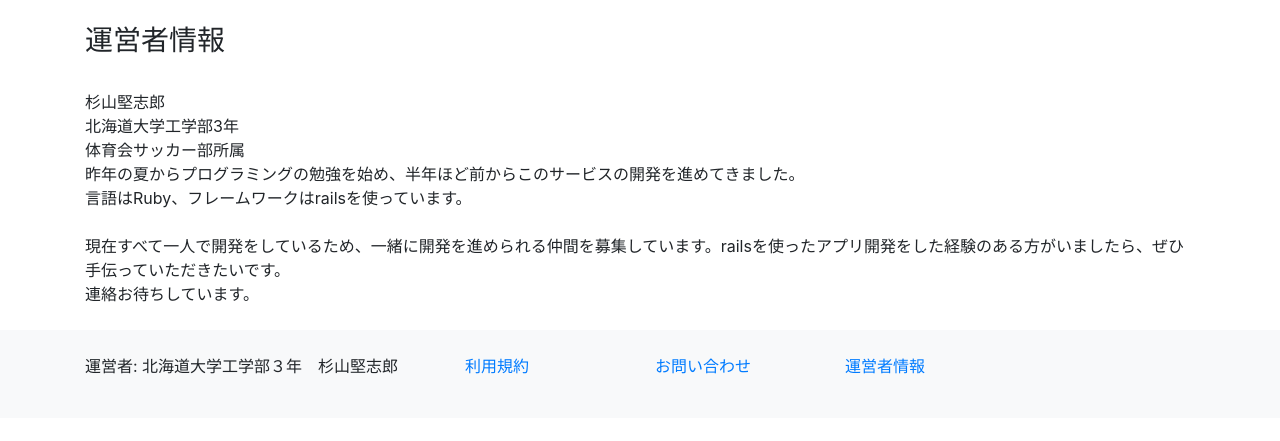
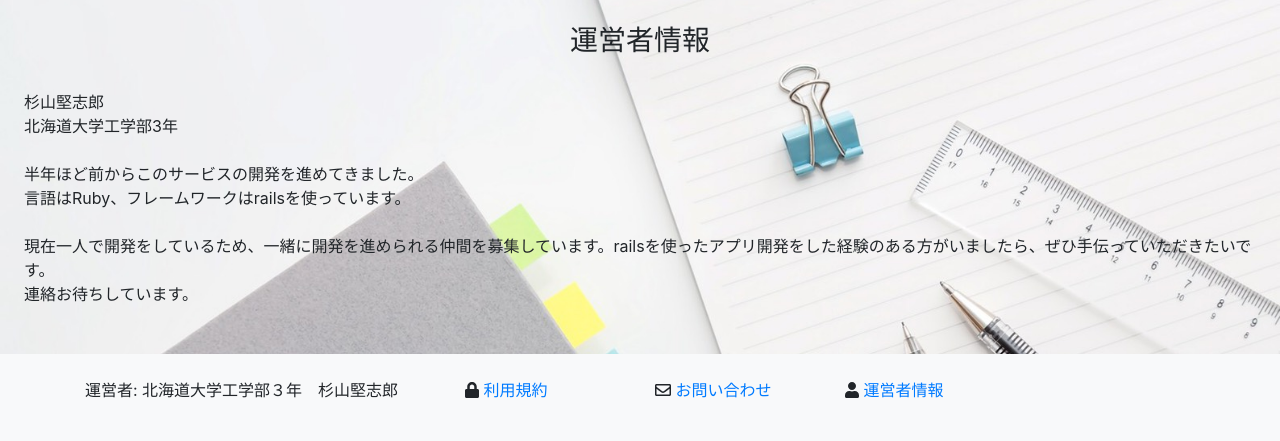
Before and after one commit to KenshiroSugiyama/hokudainote, a Rails app: page /toppages/profile in a window 1280 px wide. Shown: the part 56-497 px from the top of the page. Run offline with Rails 7, Linux system fonts and the light colour scheme; style sheets or scripts are compiled from the project's sources; some libraries are stand-ins or nearby versions.

Commit message:
bootstrap

```diff
--- a/app/assets/stylesheets/toppages.scss
+++ b/app/assets/stylesheets/toppages.scss
@@ -1,3 +1,44 @@
 // Place all the styles related to the toppages controller here.
 // They will automatically be included in application.css.
 // You can use Sass (SCSS) here: http://sass-lang.com/
+
+
+// header.mb-4.sticky-top {
+//   margin: 0 ;
+//   padding-bottom: 0 ;
+//   border-bottom: 0 ;
+// }
+
+
+
+div.container1 {
+    margin: 0 ;
+    background-image: url('note.jpg') ;
+    background-position: center center;
+    background-repeat: no-repeat;
+    background-attachment: fixed;
+    background-size: cover;
+    background-color: #464646;
+    z-index: 0;
+  }
+  // div::before {
+  //   content: '';
+  //   position: absolute;
+  //   top: -5px;
+  //   bottom: -5px;
+  //   left: -5px;
+  //   right: -5px;
+  //   background: inherit;
+  //   filter: blur(2px);
+  //   z-index: -1;
+  // }
+  .text{
+    margin-left: 30px ;
+    margin-right: 30px;
+  }
+
+  // nav.navbar.navbar-expand-sm.navbar-dark.bg-dark {
+  //   // padding-bottom: 0 ;
+  //   // border-bottom: 0 ;
+  //   margin-bottom: 0 ;
+  // }
--- a/app/views/layouts/_footer.html.erb
+++ b/app/views/layouts/_footer.html.erb
@@ -4,12 +4,15 @@
     <div class="row">
         <p class = "col-sm-4">運営者: 北海道大学工学部３年　杉山堅志郎</p>
         <div class="col-sm-2 ">
+        <i class="fas fa-lock"></i>
         <%= link_to "利用規約",toppages_rule_path %>
         </div>
         <div class="col-sm-2 ">
+        <i class="far fa-envelope"></i>
         <%= link_to "お問い合わせ",toppages_form_path %>
         </div>
         <div class="col-sm-2 ">
+        <i class="fas fa-user"></i>
         <%= link_to "運営者情報",toppages_profile_path %>
         </div>
     </div>
--- a/app/views/layouts/_navbar.html.erb
+++ b/app/views/layouts/_navbar.html.erb
@@ -1,4 +1,4 @@
-<header class="mb-4 sticky-top">
+<header class=" sticky-top">
   <nav class="navbar navbar-expand-sm navbar-dark bg-dark">
     <a class="navbar-brand" href="/">hokudainote</a>
     <button class="navbar-toggler" type="button" data-toggle="collapse" data-target="#navbarSupportedContent">
--- a/app/views/layouts/application.html.erb
+++ b/app/views/layouts/application.html.erb
@@ -29,7 +29,7 @@
 
   <body>
     <%= render 'layouts/navbar'%>
-    <div class="container">
+    <div class="container1">
     <%= render 'layouts/flash_messages' %>
       <%= yield %>
     </div>
--- a/app/views/toppages/profile.html.erb
+++ b/app/views/toppages/profile.html.erb
@@ -1,10 +1,9 @@
-<h3>運営者情報</h3>
-<br>
-<div>
-杉山堅志郎<br>北海道大学工学部3年<br>体育会サッカー部所属<br>
-昨年の夏からプログラミングの勉強を始め、半年ほど前からこのサービスの開発を進めてきました。<br>
+<h3 class="text-center pt-4">運営者情報</h3>
+<div class="p-4">
+杉山堅志郎<br>北海道大学工学部3年<br><br>
+半年ほど前からこのサービスの開発を進めてきました。<br>
 言語はRuby、フレームワークはrailsを使っています。<br><br>
-現在すべて一人で開発をしているため、一緒に開発を進められる仲間を募集しています。railsを使ったアプリ開発をした経験のある方がいましたら、ぜひ手伝っていただきたいです。<br>
+現在一人で開発をしているため、一緒に開発を進められる仲間を募集しています。railsを使ったアプリ開発をした経験のある方がいましたら、ぜひ手伝っていただきたいです。<br>
 連絡お待ちしています。
 </div>
 <br>
```
Also changed, not shown: app/views/toppages/form.html.erb (+7 -6 lines), app/views/toppages/index.html.erb (+9 -9 lines), app/views/toppages/rule.html.erb (+4 -6 lines), app/assets/images/note.jpg (added).
